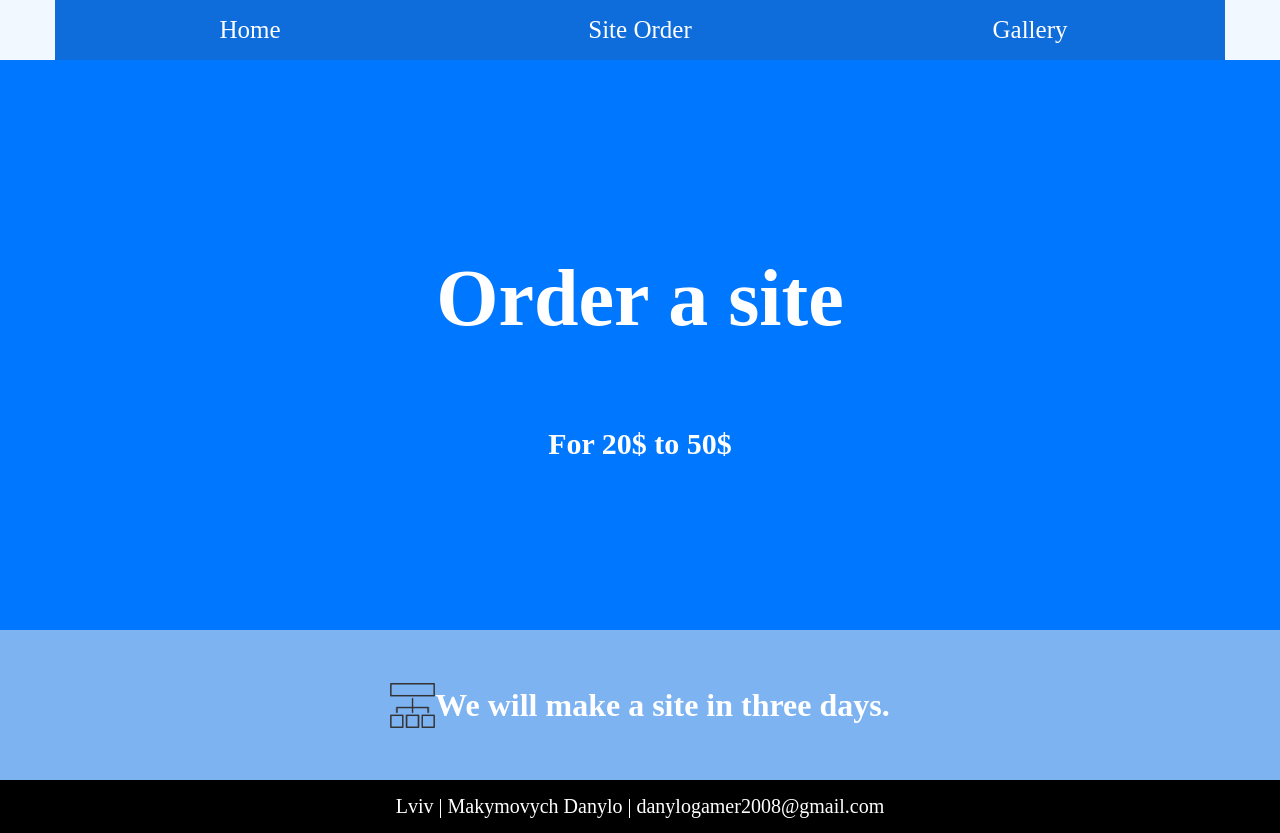
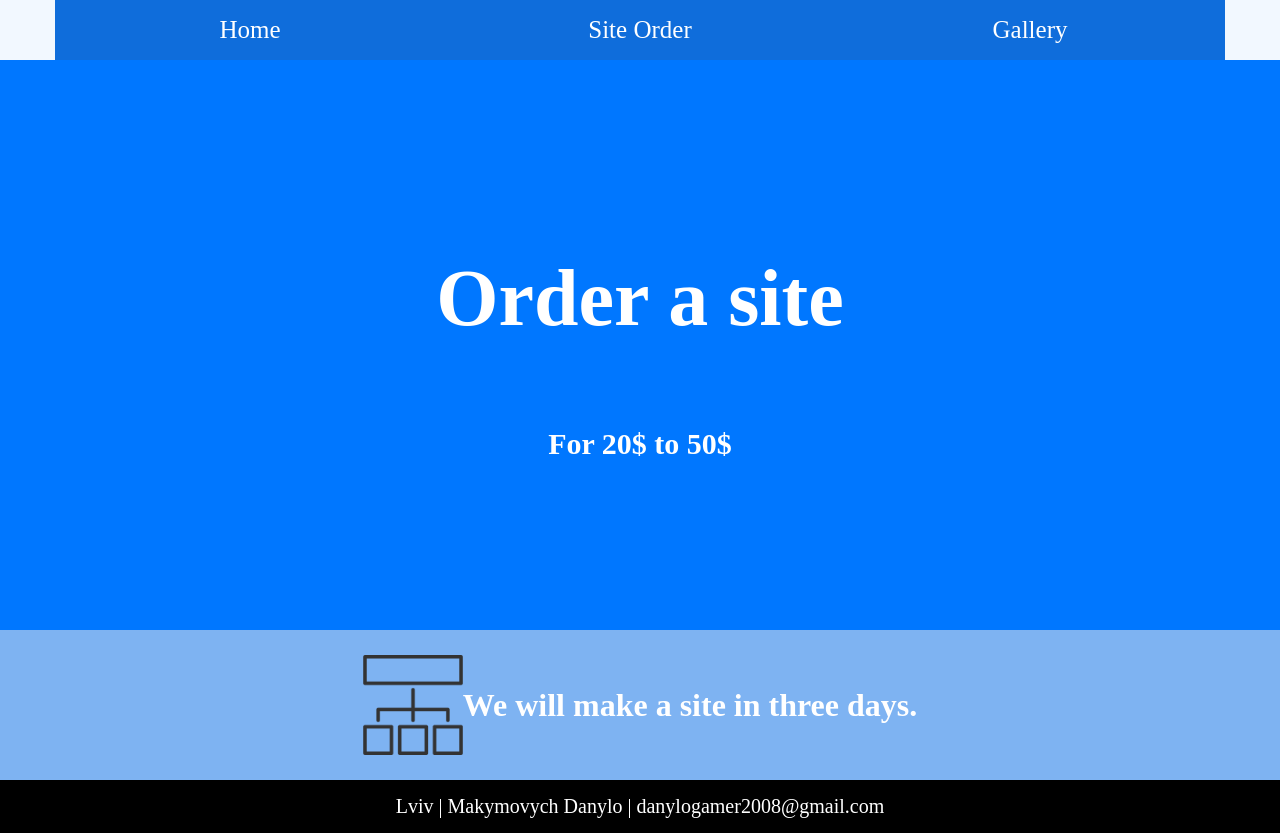
Before and after one commit to DanyloGamer/DanyloGamer.github.io, a plain HTML site: page тест/index.html in a window 1280 px wide. Drawn offline with Linux system fonts and the light colour scheme.

Commit message:
Add files via upload

```diff
--- a/тест/style.css
+++ b/тест/style.css
@@ -51,7 +51,7 @@ header{
 	justify-content: center;
 }
 .text>img{
-	width: 45px;
+	width: 100px;
 }
 footer {
   background: #000;
```
